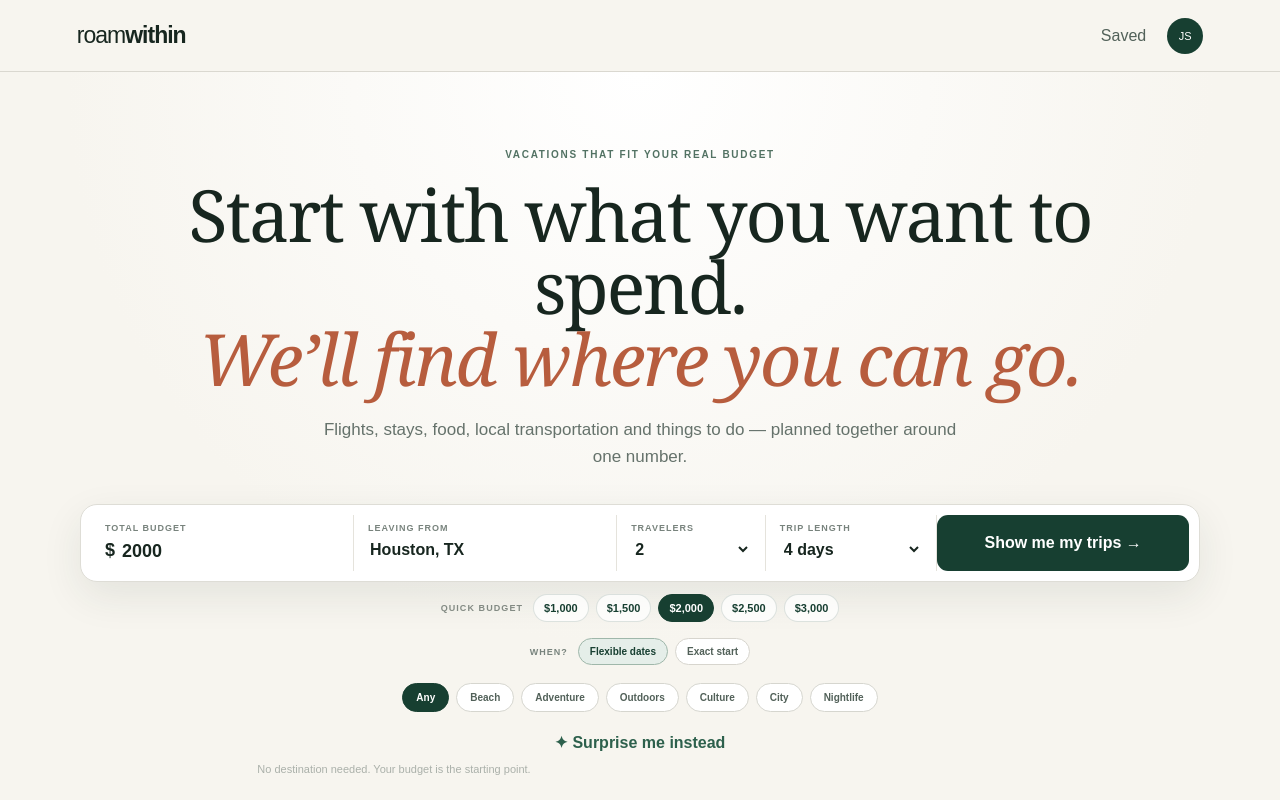
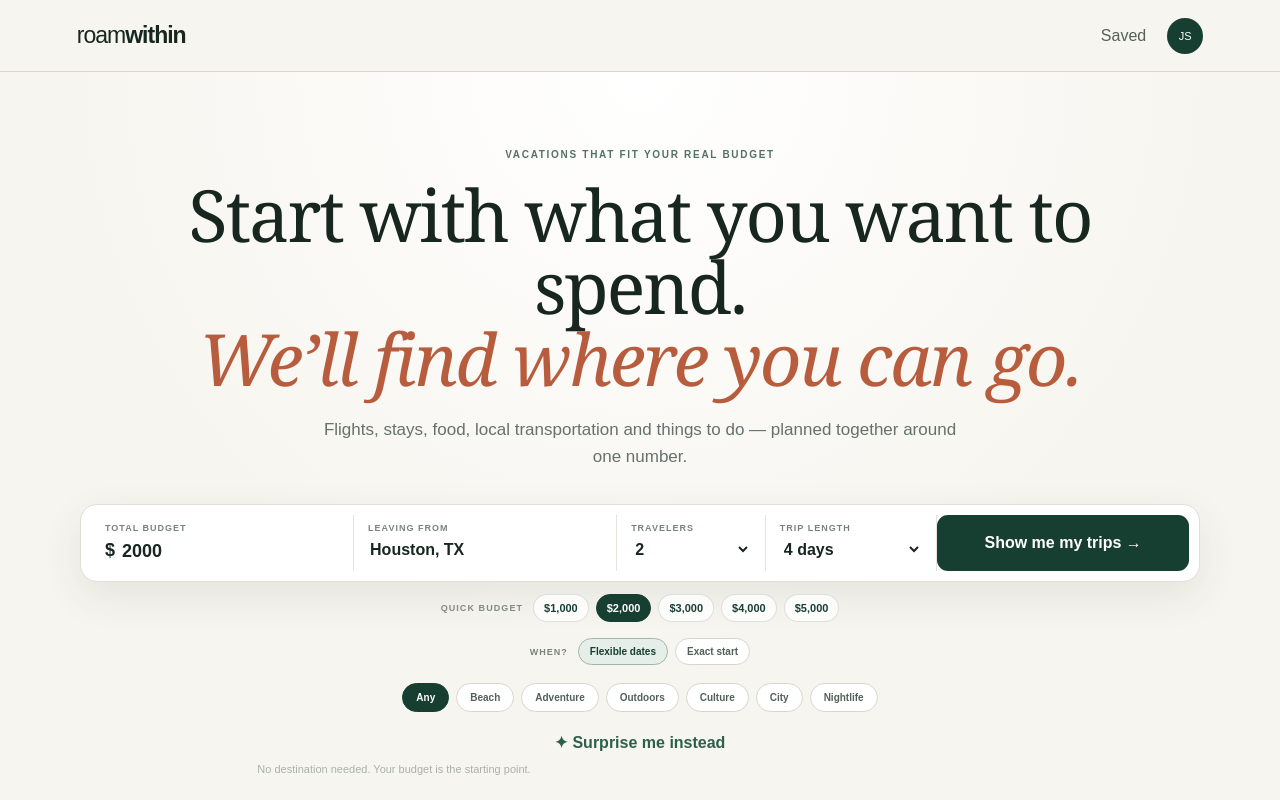
Before and after one commit to Jsnider12/Review-Kit, a Next.js app: page / in a window 1280 px wide. Shown: the top 800 px of the page. Built offline with nearby package versions, Linux system fonts and the light colour scheme.

Commit message:
Extend quick budgets through five thousand

```diff
--- a/app/page.tsx
+++ b/app/page.tsx
@@ -13,7 +13,7 @@ const surprise=async()=>{if(loading)return;if(dateMode==="Exact"&&!startDate){se
 return <main>
 <header><div className="brand">roam<b>within</b></div><nav><button className={"plain "+(showSaved?"navActive":"")} onClick={()=>setShowSaved(v=>!v)}>Saved {saved.length>0?"("+saved.length+")":""}</button><span className="avatar">JS</span></nav></header>
 <section className="hero"><span className="eyebrow">VACATIONS THAT FIT YOUR REAL BUDGET</span><h1>Start with what you want to spend.<br/><em>We’ll find where you can go.</em></h1><p>Flights, stays, food, local transportation and things to do — planned together around one number.</p>
-<div className="planner"><label><small>TOTAL BUDGET</small><div className="money">$ <input type="number" min="100" step="100" value={budget} onChange={e=>setBudget(Number(e.target.value))}/></div></label><label><small>LEAVING FROM</small><input value={origin} onChange={e=>setOrigin(e.target.value)}/></label><label><small>TRAVELERS</small><select value={travelers} onChange={e=>setTravelers(Number(e.target.value))}>{[1,2,3,4,5,6].map(n=><option key={n}>{n}</option>)}</select></label><label><small>TRIP LENGTH</small><select value={days} onChange={e=>setDays(Number(e.target.value))}>{[2,3,4,5,6,7].map(n=><option key={n} value={n}>{n} days</option>)}</select></label><button className="primary" disabled={loading} onClick={()=>void searchTrips()}>{loading?"Finding your trips…":"Show me my trips →"}</button></div><div className="budgetPresets"><span>QUICK BUDGET</span>{[1000,1500,2000,2500,3000].map(n=><button key={n} className={budget===n?"active":""} onClick={()=>setBudget(n)}>{"$"+n.toLocaleString()}</button>)}</div><div className="dates"><span>WHEN?</span><button className={dateMode==="Flexible"?"active":""} onClick={()=>setDateMode("Flexible")}>Flexible dates</button><button className={dateMode==="Exact"?"active":""} onClick={()=>setDateMode("Exact")}>Exact start</button>{dateMode==="Exact"&&<input type="date" value={startDate} onChange={e=>setStartDate(e.target.value)}/>}</div>
+<div className="planner"><label><small>TOTAL BUDGET</small><div className="money">$ <input type="number" min="100" step="100" value={budget} onChange={e=>setBudget(Number(e.target.value))}/></div></label><label><small>LEAVING FROM</small><input value={origin} onChange={e=>setOrigin(e.target.value)}/></label><label><small>TRAVELERS</small><select value={travelers} onChange={e=>setTravelers(Number(e.target.value))}>{[1,2,3,4,5,6].map(n=><option key={n}>{n}</option>)}</select></label><label><small>TRIP LENGTH</small><select value={days} onChange={e=>setDays(Number(e.target.value))}>{[2,3,4,5,6,7].map(n=><option key={n} value={n}>{n} days</option>)}</select></label><button className="primary" disabled={loading} onClick={()=>void searchTrips()}>{loading?"Finding your trips…":"Show me my trips →"}</button></div><div className="budgetPresets"><span>QUICK BUDGET</span>{[1000,2000,3000,4000,5000].map(n=><button key={n} className={budget===n?"active":""} onClick={()=>setBudget(n)}>{"$"+n.toLocaleString()}</button>)}</div><div className="dates"><span>WHEN?</span><button className={dateMode==="Flexible"?"active":""} onClick={()=>setDateMode("Flexible")}>Flexible dates</button><button className={dateMode==="Exact"?"active":""} onClick={()=>setDateMode("Exact")}>Exact start</button>{dateMode==="Exact"&&<input type="date" value={startDate} onChange={e=>setStartDate(e.target.value)}/>}</div>
 <div className="vibes">{["Any","Beach","Adventure","Outdoors","Culture","City","Nightlife"].map(v=><button key={v} className={vibe===v?"active":""} onClick={()=>setVibe(v)}>{v}</button>)}</div><button className="surprise" disabled={loading} onClick={()=>void surprise()}>✦ Surprise me instead</button><p className="heroHint">No destination needed. Your budget is the starting point.</p>{error&&!searched&&<div className="inlineError">{error}</div>}</section>
 <section className="trust"><div><b>One budget.</b><span>We price the whole trip.</span></div><div><b>Domestic + international.</b><span>Compare side by side.</span></div><div><b>Transparent pricing.</b><span>Live vs. estimated stays clear.</span></div></section>
 {searched ? (
```
